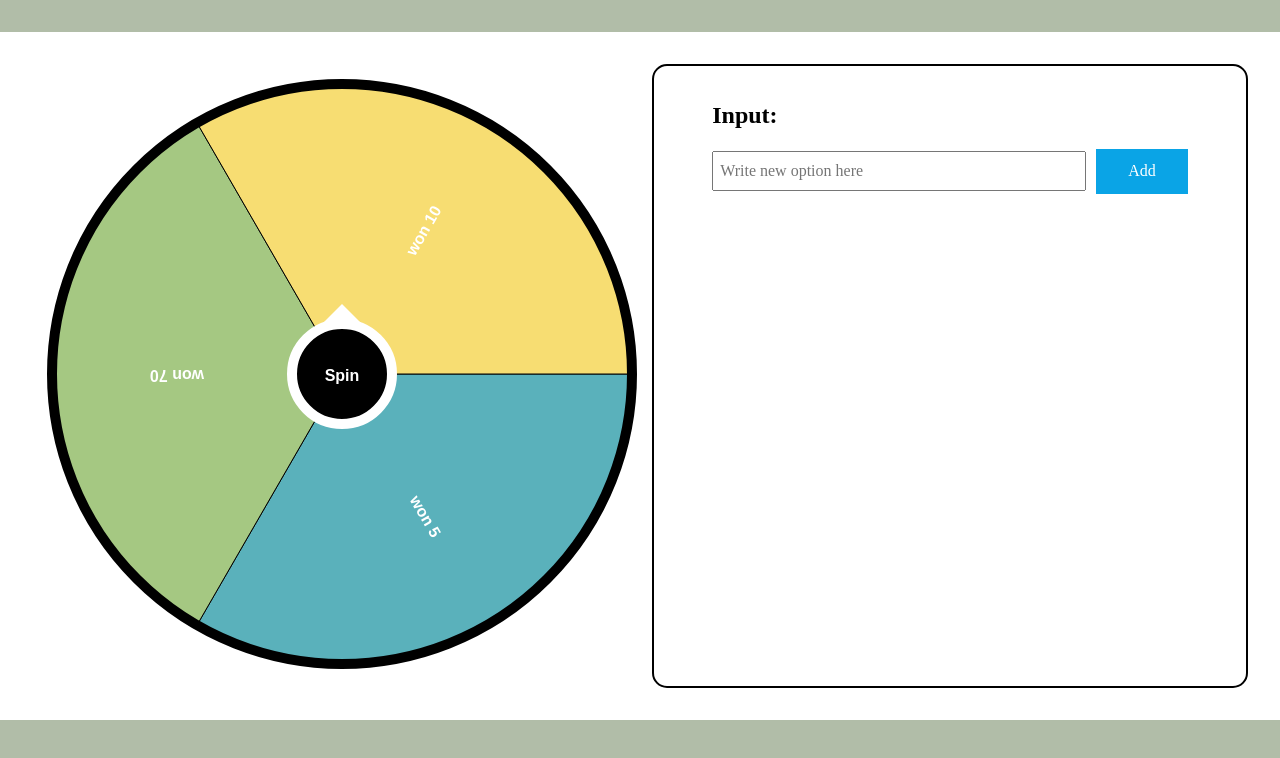
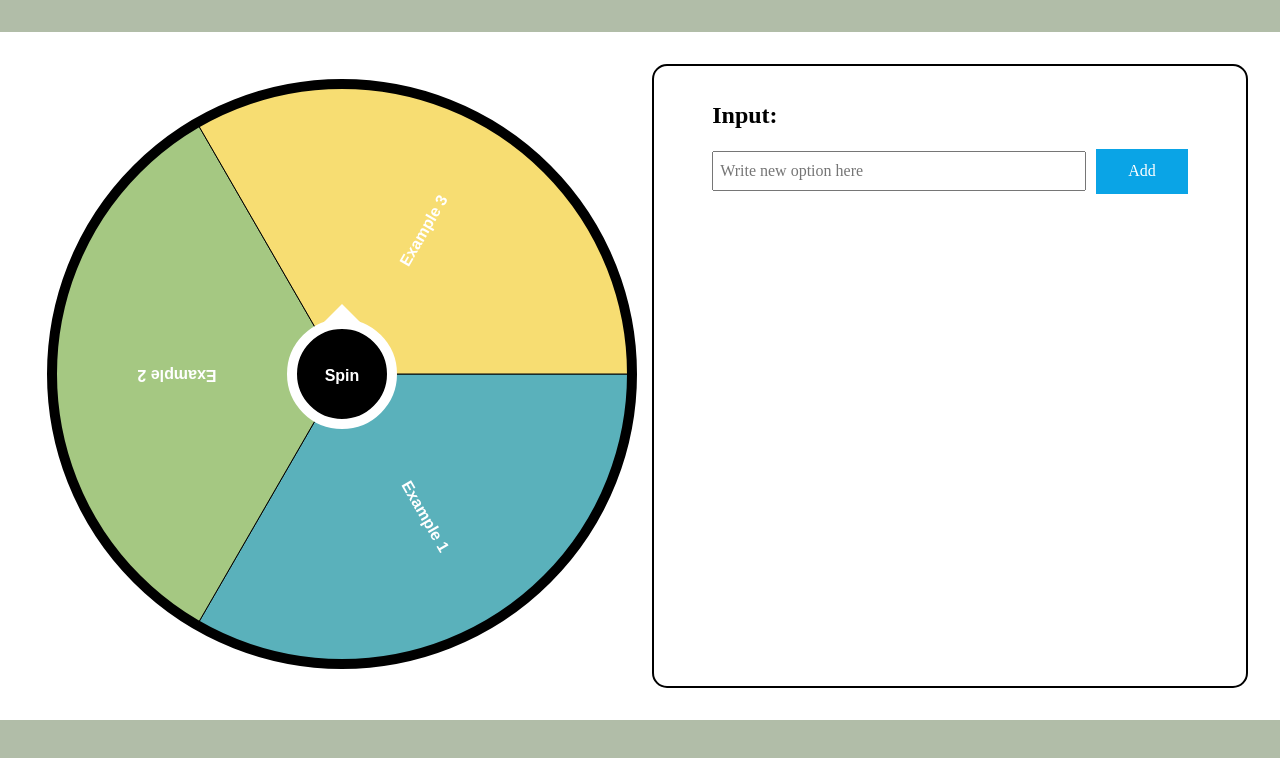
Before and after one commit to ivandez/Picker-Wheel, a React (Vite) app: page / in a window 1280 px wide. Shown: the top 758 px of the page. Built offline with nearby package versions, Linux system fonts and the light colour scheme.

Commit message:
wheel customizable

```diff
--- a/src/App.jsx
+++ b/src/App.jsx
@@ -15,7 +15,7 @@ function App() {
     console.log(winner);
   };
 
-  const [segments, setSegments] = useState(["won 5", "won 70", "won 10"]);
+  const [segments, setSegments] = useState([]);
 
   let wheelSize = 0;
 
--- a/src/components/FortuneWheel.jsx
+++ b/src/components/FortuneWheel.jsx
@@ -15,6 +15,10 @@ const FortuneWheel = ({
   downDuration = 1000,
   fontFamily = "proxima-nova",
 }) => {
+  if (segments.length === 0) {
+    segments = ["Example 1", "Example 2", "Example 3"];
+  }
+
   // hooks
   const canvasId = useRef(`canvas-${randomString()}`);
   const wheelId = useRef(`wheel-${randomString()}`);
```
